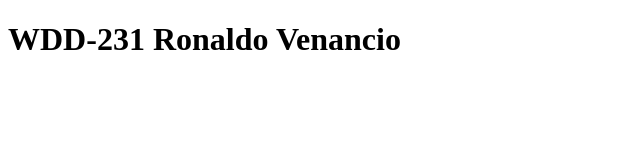
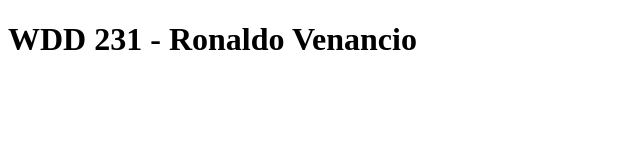
Before and after one commit to ronaldovenancio/wdd231, a plain HTML site: page index.html in a window 1280 px wide. Shown: the whole page, without its empty margins (0-640 px from the left). Drawn offline with Linux system fonts and the light colour scheme.

Commit message:
upload file

```diff
--- a/demo.html
+++ b/index.html
@@ -3,10 +3,10 @@
 <head>
     <meta charset="UTF-8">
     <meta name="viewport" content="width=device-width, initial-scale=1.0">
-    <title>WDD-231 BYU - Idaho </title>
+    <title>WDD 231 - BYU Idaho </title>
 </head>
 <body>
-    <h1>WDD-231 Ronaldo Venancio</h1>
+    <h1>WDD 231 - Ronaldo Venancio</h1>
 
 </body>
 </html>
```
